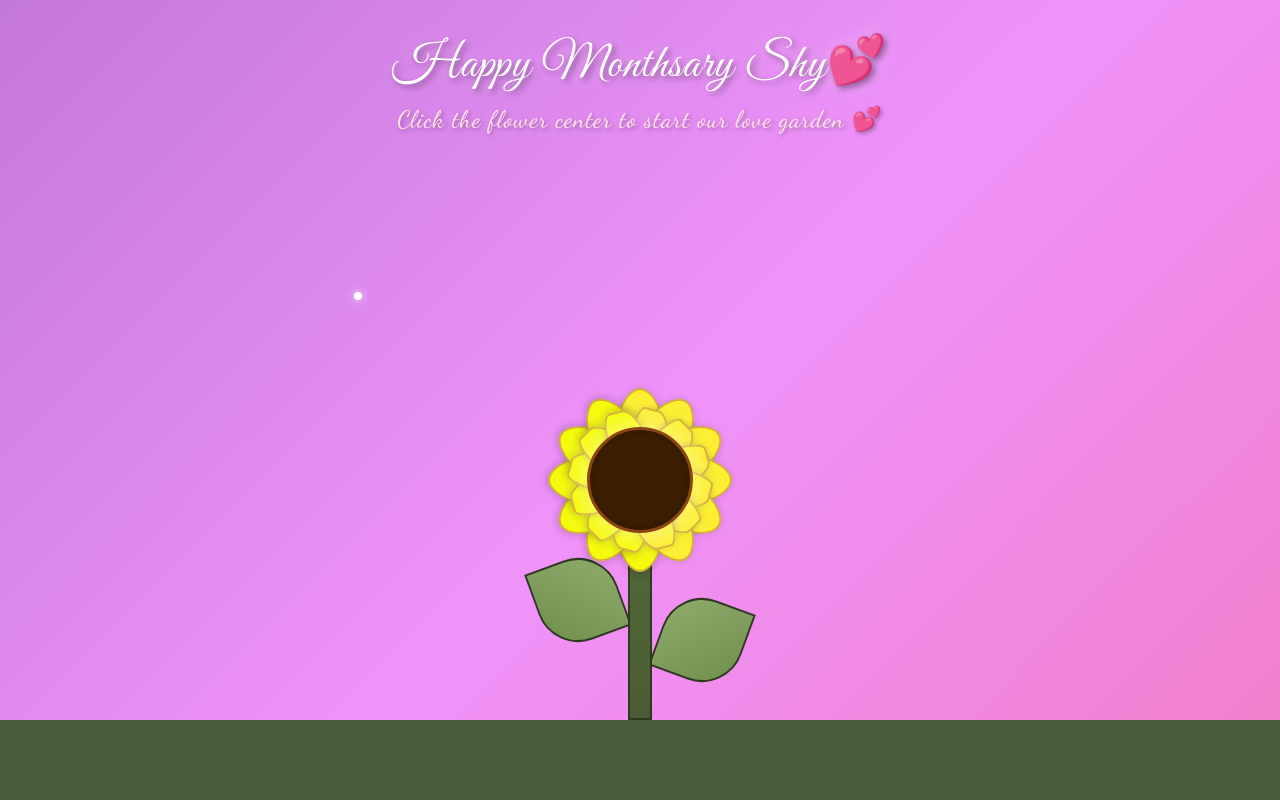
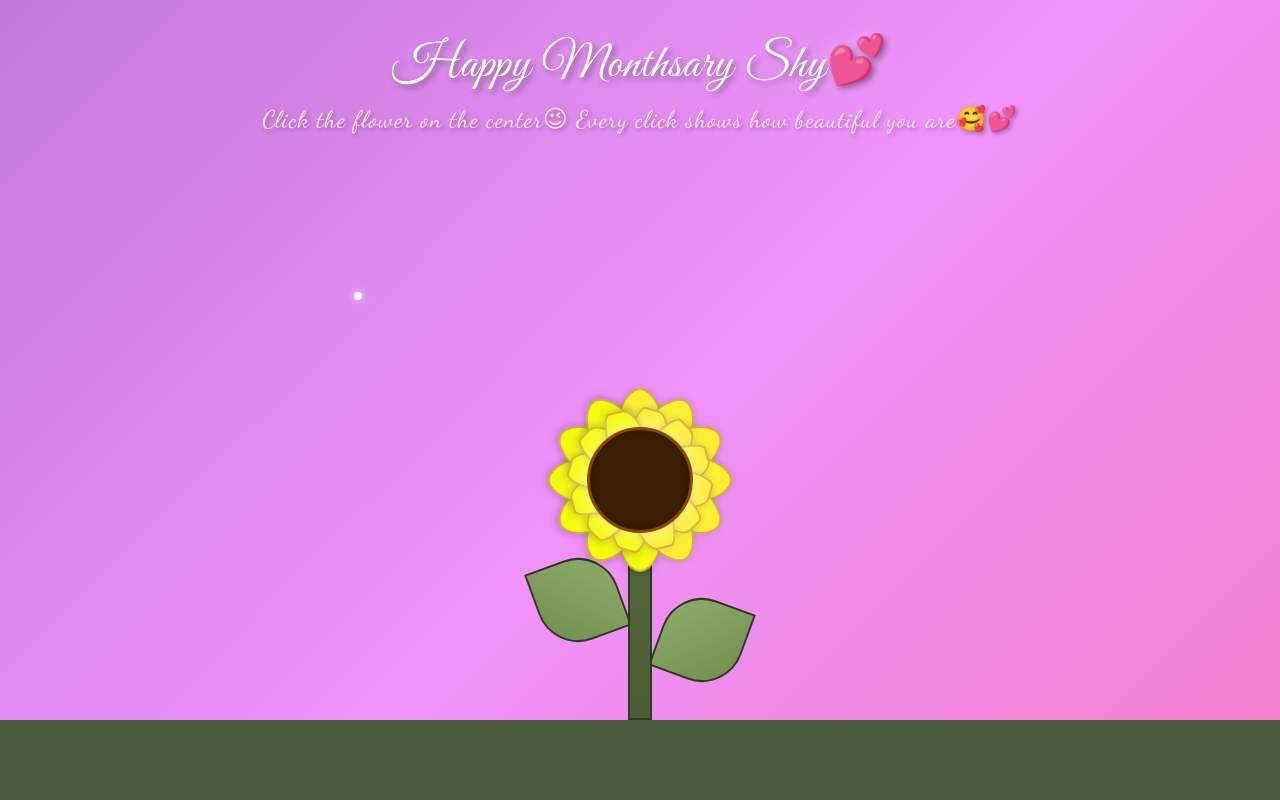
Before and after one commit to Skca01/Month, a plain HTML site: page index.html in a window 1280 px wide. Shown: the top 800 px of the page. Drawn offline with Linux system fonts and the light colour scheme.

Commit message:
index.html

```diff
--- a/index.html
+++ b/index.html
@@ -382,7 +382,7 @@
     </style>
 </head>
 <body>
-    <h1>Happy Monthsary Shy💕<br><small>Click the flower center to start our love garden 💕</small></h1>
+    <h1>Happy Monthsary Shy💕<br><small>Click the flower on the center😉 Every click shows how beautiful you are🥰💕</small></h1>
 
     <div class="sunflwr">
         <div class="sunflwr__leaf--left"></div>
```
